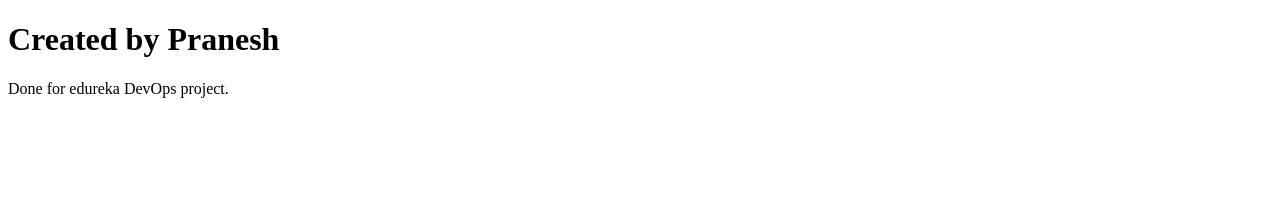
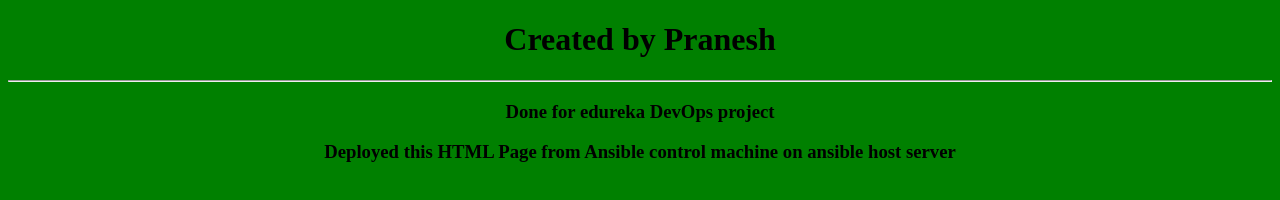
Before and after one commit to Pranesh-git/edureka_ansible_project, a plain HTML site: page index.html in a window 1280 px wide. Drawn offline with Linux system fonts and the light colour scheme.

Commit message:
Modified index.html

```diff
--- a/index.html
+++ b/index.html
@@ -1,9 +1,14 @@
 <!DOCTYPE html>
 <html>
-<body>
+<head>
+<title>Edureka DevOps Project</title>
+</head>
 
-<h1>Created by Pranesh</h1>
-<p>Done for edureka DevOps project.</p>
-
+<body bgcolor="green" text="black">
+<center>
+<h1>Created by Pranesh</h1><hr>
+<h3>Done for edureka DevOps project</h3>
+<h3>Deployed this HTML Page from Ansible control machine on ansible host server</h3>
+</center>
 </body>
 </html>
```
